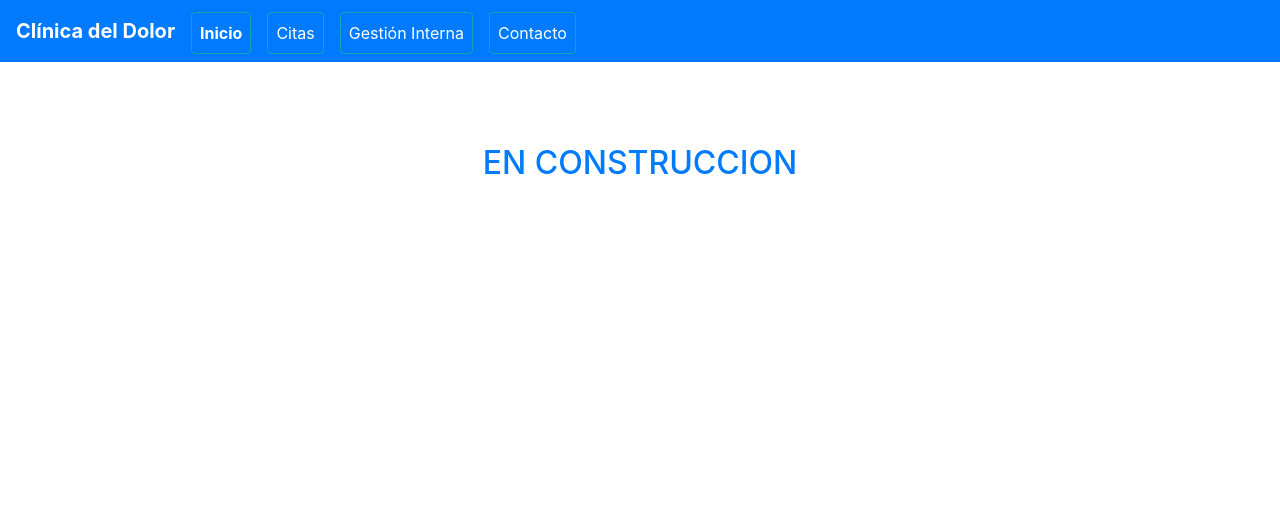
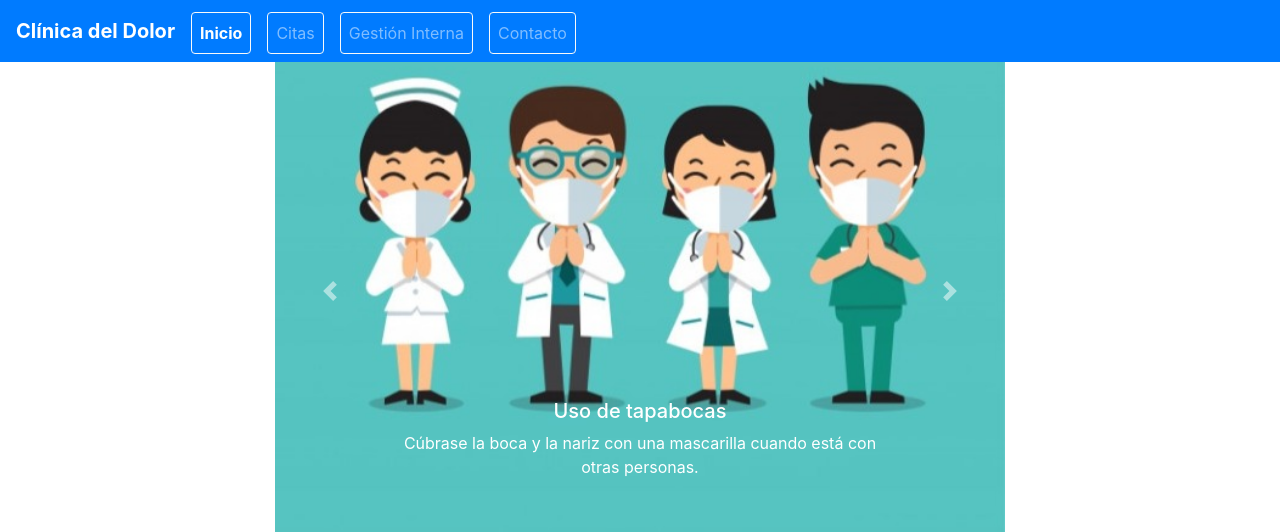
Before and after one commit to machucagelvez/AppClinica, a PHP site: page / in a window 1280 px wide. Shown: the top 532 px of the page. Before the commit the page ends 175 px from the top, so only its background shows below. Run offline with PHP 8.4, Linux system fonts and the light colour scheme.

Commit message:
Carrusel y footer

```diff
--- a/index.php
+++ b/index.php
@@ -5,6 +5,7 @@
     <meta name="viewport" content="width=device-width, initial-scale=1.0">
     <title>Clínica del Dolor</title>
     <link rel="stylesheet" href="https://cdn.jsdelivr.net/npm/bootstrap@4.5.3/dist/css/bootstrap.min.css" integrity="sha384-TX8t27EcRE3e/ihU7zmQxVncDAy5uIKz4rEkgIXeMed4M0jlfIDPvg6uqKI2xXr2" crossorigin="anonymous">
+    <link rel="stylesheet" href="estilos.css">
 </head>
 <body>
 
@@ -17,16 +18,16 @@
             <div class="collapse navbar-collapse" id="navbarNav">
                 <ul class="navbar-nav">
                     <li class="nav-item active">
-                        <a class="nav-link btn btn-outline-info mr-3 mt-1" href="index.php"><strong>Inicio</strong></a>
+                        <a class="nav-link btn btn-outline-light mr-3 mt-1" href="index.php"><strong>Inicio</strong></a>
                     </li>
-                    <li class="nav-item active">
-                        <a class="nav-link btn btn-outline-info mr-3 mt-1" href="citas.php">Citas</a>
+                    <li class="nav-item">
+                        <a class="nav-link btn btn-outline-light mr-3 mt-1" href="citas.php">Citas</a>
                     </li>
-                    <li class="nav-item active">
-                        <a class="nav-link btn btn-outline-info mr-3 mt-1" href="#">Gestión Interna</a>
+                    <li class="nav-item">
+                        <a class="nav-link btn btn-outline-light mr-3 mt-1" href="#">Gestión Interna</a>
                     </li>
-                    <li class="nav-item active">
-                        <a class="nav-link btn btn-outline-info mt-1" href="#">Contacto</a>
+                    <li class="nav-item">
+                        <a class="nav-link btn btn-outline-light mt-1" href="#">Contacto</a>
                     </li>
                 </ul>
             </div>
@@ -36,17 +37,69 @@
     <main>
         <div class="container">
             <div class="row justify-content-center mt-5">
-                <div class="col-md-6 mt-5">
-                    <h2 class="text-primary mt-5 text-center">EN CONSTRUCCION</h2>
+                <div class="col-8">
+                    <div id="carouselExampleControls" class="carousel slide" data-ride="carousel">
+                        <div class="carousel-inner">
+                        <div class="carousel-item active">
+                            <img src="img/medicos2.jpg" class="d-block w-100" alt="medicos">
+                            <div class="carousel-caption d-none d-md-block">
+                                <h5>Uso de tapabocas</h5>
+                                <p>Cúbrase la boca y la nariz con una mascarilla cuando está con otras personas.</p>
+                            </div>
+                        </div>
+                        <div class="carousel-item">
+                            <img src="img/covid.jpg" class="d-block w-100" alt="covid">
+                            <div class="carousel-caption d-none d-md-block">
+                                <h5 class="text-dark">Lavado de manos</h5>
+                                <p class="text-dark">Por lo menos cada tres horas con agua y jabón durante 20 segundos.</p>
+                            </div>
+                        </div>
+                        <div class="carousel-item">
+                            <img src="img/controla_tu_salud.jpg" class="d-block w-100" alt="salud">
+                            <div class="carousel-caption d-none d-md-block">
+                                <h5 class="text-dark">Monitoree su salud a diario</h5>
+                                <p class="text-dark">1. Esté atento a los síntoma.</p>
+                                <p class="text-dark">2. Controle su temperatura.</p>
+                            </div>
+                        </div>
+                        </div>
+                        <a class="carousel-control-prev" href="#carouselExampleControls" role="button" data-slide="prev">
+                        <span class="carousel-control-prev-icon" aria-hidden="true"></span>
+                        <span class="sr-only">Previous</span>
+                        </a>
+                        <a class="carousel-control-next" href="#carouselExampleControls" role="button" data-slide="next">
+                        <span class="carousel-control-next-icon" aria-hidden="true"></span>
+                        <span class="sr-only">Next</span>
+                        </a>
+                    </div>
                 </div>
             </div>
-
         </div>
-
     </main>
 
-    <footer>
-
+    <footer class="bg-primary text-light">
+        <div class="container">
+            <div class="row justify-content-center align-items-center">
+                <div class="col-12 col-md-3 text-right mt-2">
+                    <address>
+                        Clínica del Dolor <br>
+                        Todos los derechos reservados <br>
+                        Medellín, 2020
+                    </address>
+                </div>
+                <div class="col-12 col-md-3 text-md-left text-right mb-2">
+                    <a href="..." class="mr-2" target="_blank">
+                    <img src="https://img.icons8.com/fluent/36/000000/instagram-new.png"/>
+                    </a>
+                    <a href="..." class="mr-2" target="_blank">
+                    <img src="https://img.icons8.com/ios/32/000000/facebook--v1.png"/>
+                    </a>
+                    <a href="..." target="_blank">
+                    <img src="https://img.icons8.com/ios-filled/32/000000/twitter-squared.png"/>
+                    </a>
+                </div>
+            </div>
+        </div>
     </footer>
 
     <script src="https://code.jquery.com/jquery-3.5.1.slim.min.js" integrity="sha384-DfXdz2htPH0lsSSs5nCTpuj/zy4C+OGpamoFVy38MVBnE+IbbVYUew+OrCXaRkfj" crossorigin="anonymous"></script>
```
